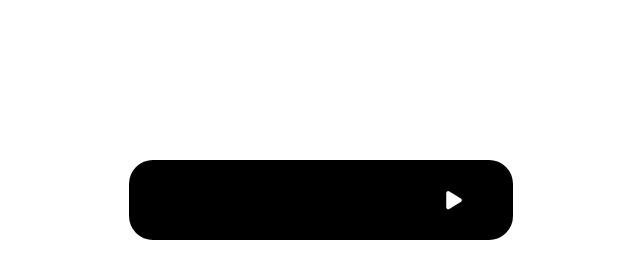
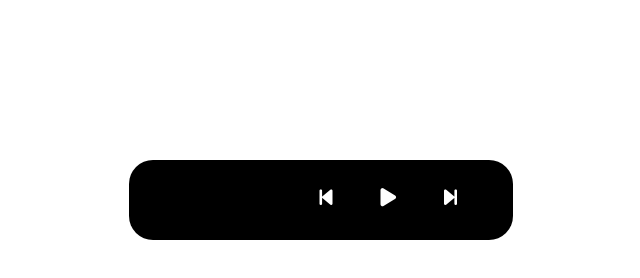
Before and after one commit to kevincalixte/mp3, a website with bundled scripts: page index.html in a window 1280 px wide. Shown: the full height of the page, 319-959 px from the left. Built offline with nearby package versions, Linux system fonts and the light colour scheme; a web font is replaced by a local one.

Commit message:
update buttons & play/next

```diff
--- a/assets/css/style.css
+++ b/assets/css/style.css
@@ -11,18 +11,18 @@
   justify-content: flex-end;
 }
 
-.btnPlay {
-  display: flex;
+.buttonPlay, .buttonNext, .buttonLast {
+  /* display: flex; */
   color:white;
-  padding: 1.2rem;
-  border-radius: 50%;
+  padding: .5rem 1.5rem;
+  border-radius: 1rem;
 }
 
-.btnPlay:hover {
+.buttonPlay:hover, .buttonLast:hover,.buttonNext:hover {
     background-color: rgba(255,255,255,0.3)
 }
 
-.btnPlay i {
+.buttonPlay i,.buttonNext i,.buttonLast i {
     font-size: 1.3rem;
 }
 .divBtn{
--- a/assets/js/lib/audio.js
+++ b/assets/js/lib/audio.js
@@ -1,24 +1,42 @@
+import { catalogue } from "./catalogue.js";
+// console.log(catalogue[0].titre);
+
 const initAudio = () => {
   // Création des boutons
   const player = document.getElementById("player");
   const divBtn = document.createElement("div");
-  const button = document.createElement("button");
-  const i = document.createElement("i");
   divBtn.classList.add("divBtn");
-  button.classList.add("btnPlay");
-  i.classList.add("fa-solid", "fa-play");
-  divBtn.append(button);
-  button.append(i);
+
+  const buttonLast = document.createElement("button");
+  const buttonPlay = document.createElement("button");
+  const buttonNext = document.createElement("button");
+  const iLast = document.createElement("i");
+  const iPlay = document.createElement("i");
+  const iNext = document.createElement("i");
+  buttonLast.classList.add("buttonLast");
+  buttonPlay.classList.add("buttonPlay");
+  buttonNext.classList.add("buttonNext");
+  iLast.classList.add("fa-solid", "fa-backward-step");
+  iPlay.classList.add("fa-solid", "fa-play");
+  iNext.classList.add("fa-solid", "fa-forward-step");
+  divBtn.append(buttonLast);
+  divBtn.append(buttonPlay);
+  divBtn.append(buttonNext);
+  buttonLast.append(iLast);
+  buttonPlay.append(iPlay);
+  buttonNext.append(iNext);
   player.append(divBtn);
 
   //Chargement des audios
-  const audio = new Audio("../../../assets/audio/running-night-393139.mp3");
+  const audio = new Audio(
+    "../../../assets/audio/" + catalogue[currentTrack].audio
+  );
   // Changement du bouton en pause
-  button.addEventListener(
+  buttonPlay.addEventListener(
     "click",
     (event) => {
-      i.classList.toggle("fa-play");
-      i.classList.toggle("fa-pause");
+      iPlay.classList.toggle("fa-play");
+      iPlay.classList.toggle("fa-pause");
 
       if (audio.paused) {
         audio.play();
@@ -32,10 +50,30 @@ const initAudio = () => {
       //      i.className = "fa-solid fa-play"
       // }
     }
+
     // Affichage du morceau
     // Affichage du cover
     // Lecture du morceau
   );
+
+  // ACTIONS SUIVANT PRECEDENT
+  buttonNext.addEventListener("click", (event) => {
+    currentTrack++;
+    // console.log(currentTrack);
+
+    for (let i = 0; i < catalogue.length; i++) {
+      audio.src = "../../../assets/audio/" + catalogue[currentTrack].audio;
+
+      if (currentTrack === catalogue.length) {
+        currentTrack = 0;
+      }
+
+      // selon le morceau en cours play le morceau suivant
+    }
+
+    audio.play()
+  });
+  //
 };
 
 export { initAudio };
--- /dev/null
+++ b/assets/js/lib/catalogue.js
@@ -0,0 +1,48 @@
+const catalogue = [
+  {
+    titre: "Running",
+    artiste: "Jill Scott",
+    genre: ["Hip Hop", "Funk/Soul"],
+    annee: 2004,
+    cover: "golden-Jill-Scott.jpg",
+    audio: "running-night-393139.mp3",
+    album: "Golden",
+    like: false,
+  },
+  {
+    titre: "Kugelsicher",
+    artiste: "Busta Rhymes",
+    genre: ["Hip Hop", "Funk/Soul"],
+    annee: 2004,
+    cover: "woo-hah!!!-busta-rhymes.jpg",
+    audio:
+      "kugelsicher-by-tremoxbeatz-302838.mp3",
+    album: "Woo-Hah!!!",
+    like: false,
+  },
+  {
+    titre: "Eona",
+    artiste: "Missy Elliott",
+    genre: ["Hip Hop", "Funk/Soul"],
+    annee: 2004,
+    cover: "workit-MissyElliott.jpg",
+    audio: "eona-emotional-ambient-pop-351436.mp3",
+    album: "Work It",
+    like: false,
+  },
+  {
+    audio: "cascade-breathe-future-garage-412839.mp3",
+    cover: "coverDeadPrez.jpg",
+    titre: "Cascade",
+    artiste: "Dead Prez",
+    genre: ["Hip Hop"],
+    annee: 1998,
+    album: "blblablablbl qsdgkq",
+    like: false,
+  }
+
+];
+
+// console.log('init catalogue');
+
+export { catalogue };
--- a/assets/js/script.js
+++ b/assets/js/script.js
@@ -1,3 +1,3 @@
  import { initAudio } from "./lib/audio.js";
-
+ globalThis.currentTrack = 0;
  initAudio()
```
Also changed, not shown: index.html (+1 -1 lines), assets/img/Nina Simone & Lauryn Hill - Fu-Gee-La feat. The Fugees (Prod. Amerigo Gazaway).jpg (added), assets/img/coverDeadPrez.jpg (added), assets/img/golden-Jill-Scott.jpg (added), assets/img/woo-hah!!!-busta-rhymes.jpg (added).
